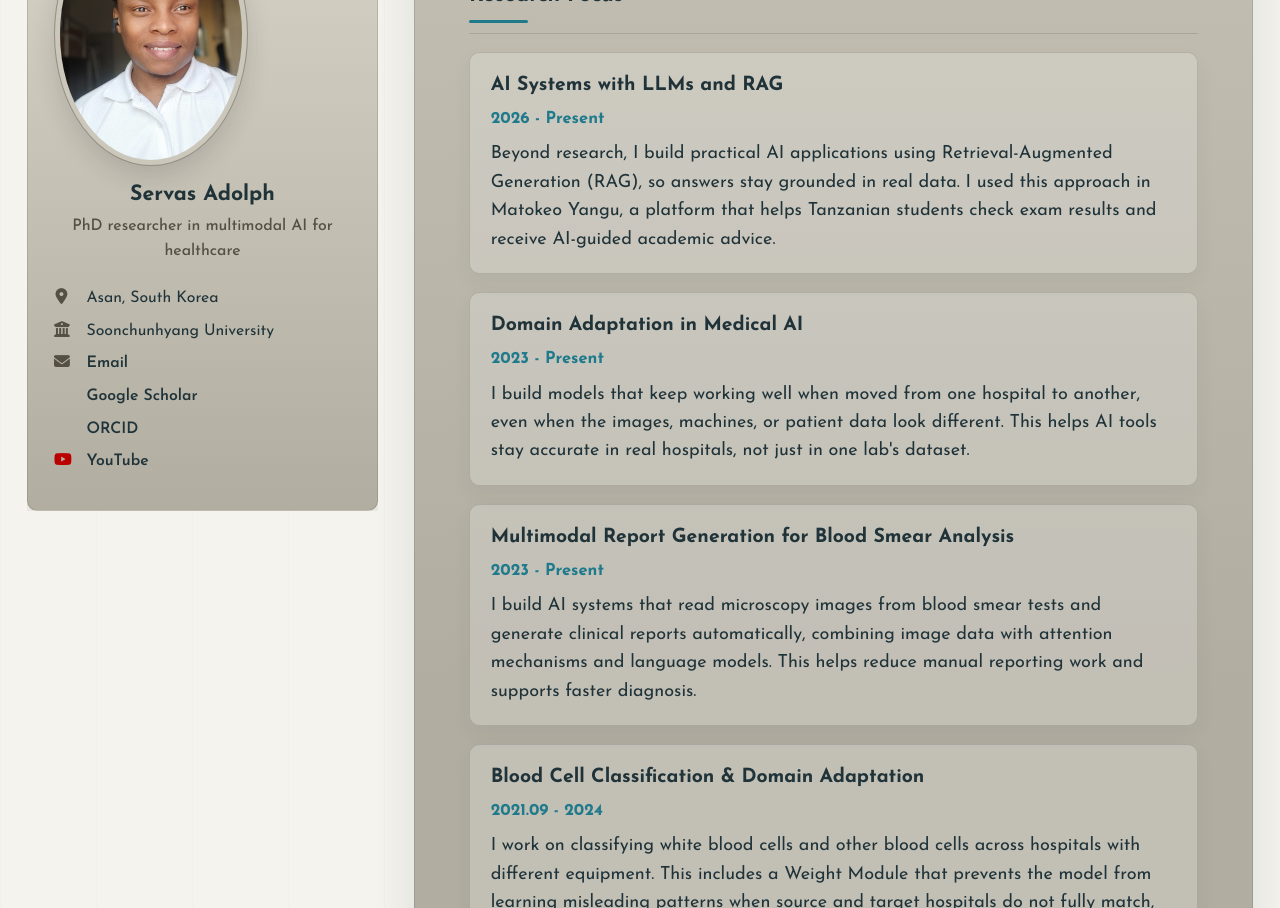
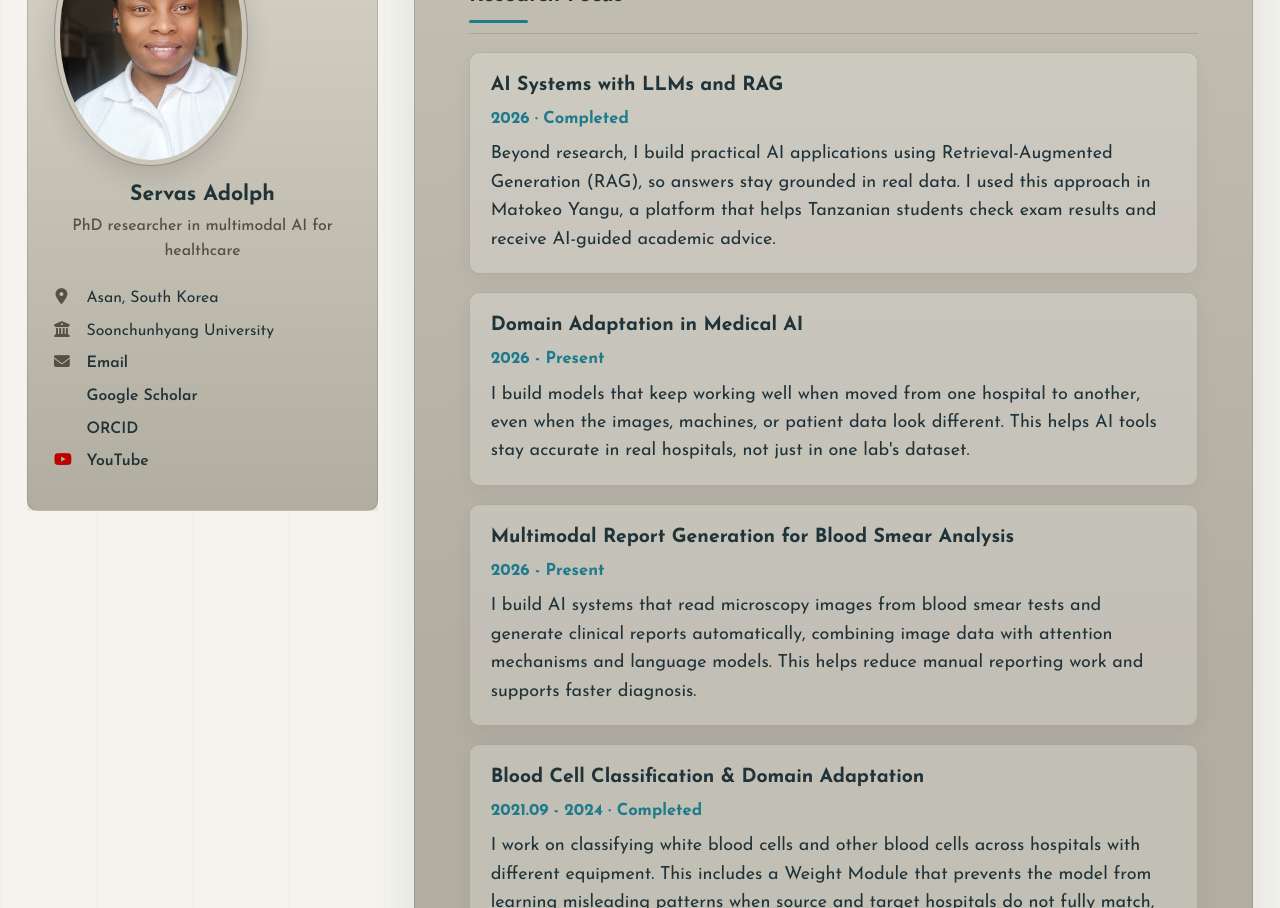
Before and after one commit to servasadolph/servasadolph.github.io, a Jekyll site: the page built from _pages/about.md, in a window 1280 px wide and 1400 px high, scrolled down 1046 px. Shown: the part 149-1057 px from the top of the window. Built offline with Jekyll 4.4.1, drawn with Linux system fonts in a browser that asks for light colours; a style sheet for code colours, icons or effects is not loaded.

Commit message:
[codex] Correct research focus status labels

```diff
--- a/_pages/about.md
+++ b/_pages/about.md
@@ -27,22 +27,22 @@ I hold an MSc in Big Data Engineering (2023) from Soonchunhyang University and a
 <div class="focus-list">
   <article class="focus-item">
     <h3>AI Systems with LLMs and RAG</h3>
-    <p class="focus-item__meta">2026 - Present</p>
+    <p class="focus-item__meta">2026 · Completed</p>
     <p>Beyond research, I build practical AI applications using Retrieval-Augmented Generation (RAG), so answers stay grounded in real data. I used this approach in Matokeo Yangu, a platform that helps Tanzanian students check exam results and receive AI-guided academic advice.</p>
   </article>
   <article class="focus-item">
     <h3>Domain Adaptation in Medical AI</h3>
-    <p class="focus-item__meta">2023 - Present</p>
+    <p class="focus-item__meta">2026 - Present</p>
     <p>I build models that keep working well when moved from one hospital to another, even when the images, machines, or patient data look different. This helps AI tools stay accurate in real hospitals, not just in one lab's dataset.</p>
   </article>
   <article class="focus-item">
     <h3>Multimodal Report Generation for Blood Smear Analysis</h3>
-    <p class="focus-item__meta">2023 - Present</p>
+    <p class="focus-item__meta">2026 - Present</p>
     <p>I build AI systems that read microscopy images from blood smear tests and generate clinical reports automatically, combining image data with attention mechanisms and language models. This helps reduce manual reporting work and supports faster diagnosis.</p>
   </article>
   <article class="focus-item">
     <h3>Blood Cell Classification & Domain Adaptation</h3>
-    <p class="focus-item__meta">2021.09 - 2024</p>
+    <p class="focus-item__meta">2021.09 - 2024 · Completed</p>
     <p>I work on classifying white blood cells and other blood cells across hospitals with different equipment. This includes a Weight Module that prevents the model from learning misleading patterns when source and target hospitals do not fully match, and reinforcement learning-based style transfer to bridge visual differences between hospitals.</p>
   </article>
 </div>
```
